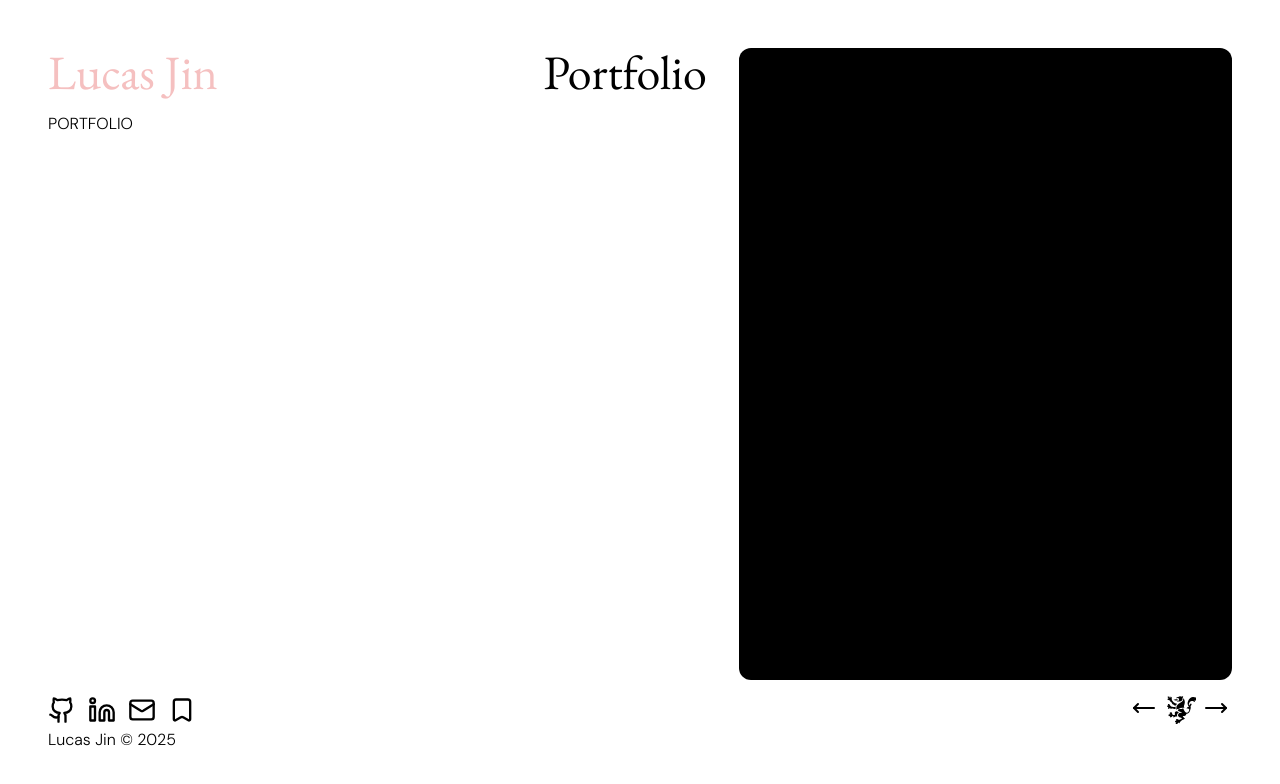
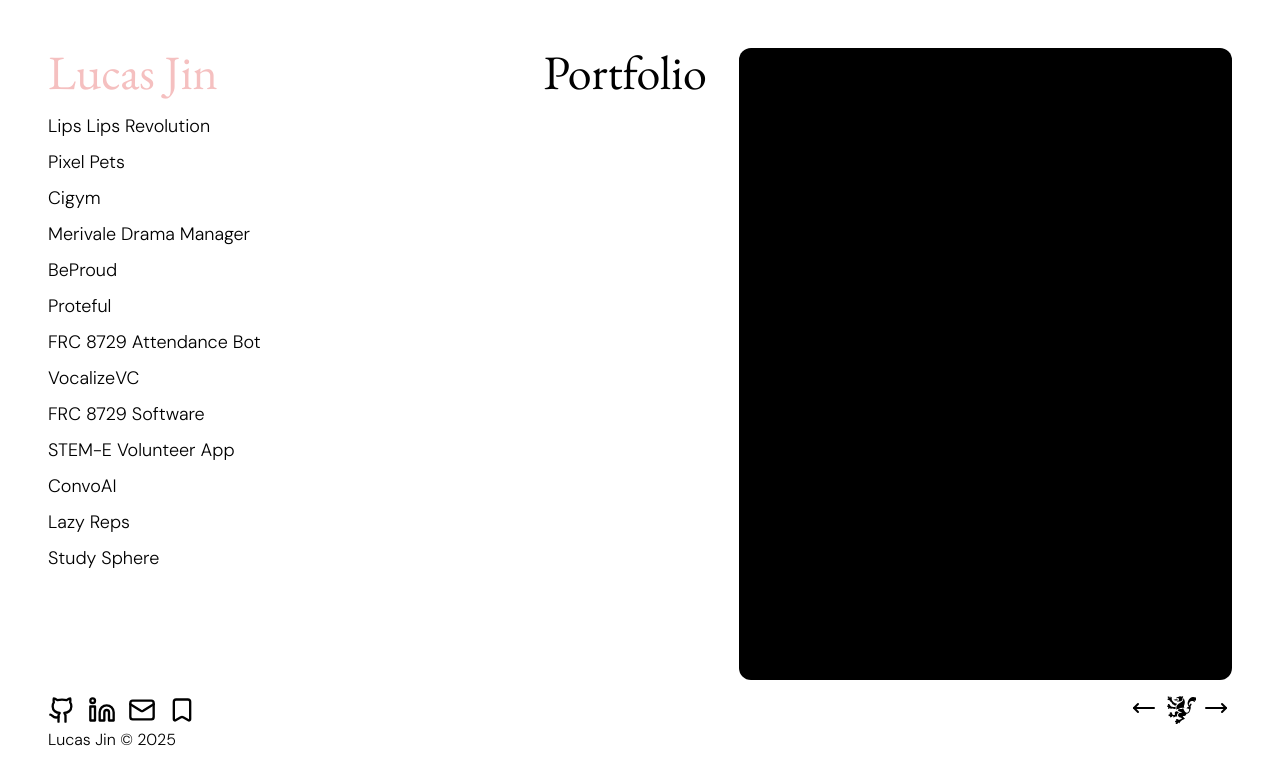
Before and after one commit to LucasHJin/portfolio-v2, a Next.js app: page /portfolio in a window 1280 px wide. Shown: the top 784 px of the page. Built offline with nearby package versions, Linux system fonts and the light colour scheme.

Commit message:
feat: project item component

```diff
--- a/src/app/portfolio/page.tsx
+++ b/src/app/portfolio/page.tsx
@@ -1,12 +1,28 @@
+"use client";
 import Navbar from "@/components/Navbar";
 import PortfolioCard from "@/components/PortfolioCard";
+import PortfolioItem from "@/components/PortfolioItem"
+import { ProjectDataType } from "@/components/PortfolioItem";
+
+import { useState } from 'react';
+import portfolioData from '@/data/portfolio.json';
 
 export default function Portfolio() {
+  const [selectedProject, setSelectedProject] = useState<ProjectDataType | null>(null);
+
   return (
     <div className="h-full w-full flex flex-row flex-nowrap gap-8">
       <div className="flex-1">
         <Navbar currPage="portfolio" />
-        PORTFOLIO
+        <div className="space-y-2">
+          {portfolioData.map((project) => (
+            <PortfolioItem
+              key={project.id}
+              project={project}
+              onSelect={setSelectedProject}
+            />
+          ))}
+        </div>
       </div>
       <PortfolioCard />
     </div>
--- /dev/null
+++ b/src/components/PortfolioItem.tsx
@@ -0,0 +1,33 @@
+export type ProjectDataType = {
+  id: number;
+  title: string;
+  description: string;
+  image: string;
+  links: {
+    github: string;
+    devpost: string;
+    livesite: string;
+  };
+  tags: string[];
+};
+
+export default function PortfolioItem({
+  project,
+  onSelect,
+}: {
+  project: ProjectDataType | null;
+  onSelect: (project: ProjectDataType) => void;
+}) {
+  if (!project) {
+    return <div>ERROR</div>;
+  }
+
+  return (
+    <div
+      onClick={() => onSelect(project)}
+      className="cursor-pointer hover:text-highlight transition-colors duration-300"
+    >
+      <p className="text-lg">{project.title}</p>
+    </div>
+  );
+}
--- /dev/null
+++ b/src/data/portfolio.json
@@ -0,0 +1,165 @@
+[
+  {
+    "id": 1,
+    "title": "Lips Lips Revolution",
+    "description": "lipsyncing karaoke game. won 'best use of mongodb' and hr for 'best use of symphonic labs api' @HTN in <36 hours. 40+ in person users. reverse engineered api to reduce latency (30s → 7s).",
+    "image": "/revolution.png",
+    "links": {
+      "github": "https://github.com/KaranChawlaD/lipslipsrevolution",
+      "devpost": "https://devpost.com/software/lipslips-revolution",
+      "livesite": "https://lipslipsrevolution.vercel.app/challenge"
+    },
+    "tags": [
+      "Next.js",
+      "Tailwind CSS",
+      "MongoDB",
+      "WebSockets",
+      "OpenAI Embeddings",
+      "Symphonic Labs API"
+    ]
+  },
+  {
+    "id": 2,
+    "title": "Pixel Pets",
+    "description": "obsidian plugin to add virtual pets to your obsidian dom. 1900+ downloads and counting. still actively maintained and updated.",
+    "image": "/pixel-pets.mp4",
+    "links": {
+      "github": "https://github.com/LucasHJin/obsidian-pets",
+      "devpost": "",
+      "livesite": "https://obsidian.md/plugins?id=pixel-pets"
+    },
+    "tags": ["Typescript", "Obsidian Plugin API", "Esbuild", "IndexedDB", "RAG"]
+  },
+  {
+    "id": 3,
+    "title": "Cigym",
+    "description": "cursor for cinematic gym videos. python script + gui to automate editing gym videos (reduce time spent by 3x). still actively maintained.",
+    "image": "/cigym.jpeg",
+    "links": {
+      "github": "https://github.com/LucasHJin/cigym",
+      "devpost": "",
+      "livesite": ""
+    },
+    "tags": ["Python", "Ffmpeg", "Whisper", "Pyside6", "OpenCV"]
+  },
+  {
+    "id": 4,
+    "title": "Merivale Drama Manager",
+    "description": "drama organization and scheduling manager for merivale hs. automated emailing to absentees with qr code attendance. containerized development with docker.",
+    "image": "/merivale.png",
+    "links": {
+      "github": "https://github.com/sky46/mhs-drama-manager",
+      "devpost": "",
+      "livesite": ""
+    },
+    "tags": ["Next.js", "Express.js", "PostgresSQL", "Docker"]
+  },
+  {
+    "id": 5,
+    "title": "BeProud",
+    "description": "platform to combat body dysmporphia. won best solo pitch @Terrahacks in 36 hours with 20+ real users.",
+    "image": "/be-proud.png",
+    "links": {
+      "github": "https://github.com/LucasHJin/terrahacks",
+      "devpost": "https://devpost.com/software/beproud",
+      "livesite": "https://beproud.vercel.app/"
+    },
+    "tags": ["Next.js", "Tailwind CSS", "Firebase", "Gemini API"]
+  },
+  {
+    "id": 6,
+    "title": "Proteful",
+    "description": "mobile app to keep protesting safe. won overall first place ($1000) @Hack404 in <24 hours. realtime updating with firebase. dynamic routing using an a* algorithm.",
+    "image": "/proteful.png",
+    "links": {
+      "github": "https://github.com/LucasHJin/Proteful",
+      "devpost": "https://devpost.com/software/temp-3m7t0b",
+      "livesite": ""
+    },
+    "tags": ["Expo", "React Native", "Firebase"]
+  },
+  {
+    "id": 7,
+    "title": "FRC 8729 Attendance Bot",
+    "description": "attendance bot to track commitment of robotics team. 90+ users.",
+    "image": "/syrc.png",
+    "links": {
+      "github": "https://github.com/Spark-Youth-Robotics-Club-8729/FRC8729_attendance_bot",
+      "devpost": "",
+      "livesite": ""
+    },
+    "tags": ["Python", "SQLite", "Sheets API", "Discord API"]
+  },
+  {
+    "id": 8,
+    "title": "VocalizeVC",
+    "description": "discord bot to provide more functionality to discord calls. includes captions, individual meeting stats, meeting summaries.",
+    "image": "/VVC.png",
+    "links": {
+      "github": "https://github.com/LucasHJin/VocalizeVC",
+      "devpost": "",
+      "livesite": ""
+    },
+    "tags": ["Python", "HTML/CSS", "Discord API", "Whisper"]
+  },
+  {
+    "id": 9,
+    "title": "FRC 8729 Software",
+    "description": "code for the 2025 frc game 'reefscape'. slew rate limited swerve drive and photonvision april tag detection.",
+    "image": "/syrc.png",
+    "links": {
+      "github": "https://github.com/Spark-Youth-Robotics-Club-8729/2025-code",
+      "devpost": "",
+      "livesite": ""
+    },
+    "tags": ["Java", "Photonvision"]
+  },
+  {
+    "id": 10,
+    "title": "STEM-E Volunteer App",
+    "description": "platform to automate volunteering and support access to stem opportunities. 1000+ future users.",
+    "image": "/steme.png",
+    "links": {
+      "github": "https://github.com/STEM-E-Youth-Career-Development-Program/volunteer-app",
+      "devpost": "",
+      "livesite": ""
+    },
+    "tags": ["Next.js", "Express.js", "Firebase", "Sheets API"]
+  },
+  {
+    "id": 11,
+    "title": "ConvoAI",
+    "description": "ai assistant to help pass interviews. provides personalized answers to both technical and behavioral interview questions in real time. made @jamhacks8.",
+    "image": "/convo.png",
+    "links": {
+      "github": "https://github.com/LucasHJin/ConvoAI",
+      "devpost": "https://dorahacks.io/buidl/13383",
+      "livesite": ""
+    },
+    "tags": ["HTML", "JS", "Tailwind CSS", "Flask", "OpenAI API"]
+  },
+  {
+    "id": 12,
+    "title": "Lazy Reps",
+    "description": "application to count your bicep curl reps for you. won solo in at-home track. idea to product in <12 hours @lazyhacks.",
+    "image": "/lazy_reps.png",
+    "links": {
+      "github": "https://github.com/LucasHJin/LazyReps",
+      "devpost": "https://dorahacks.io/buidl/20521/",
+      "livesite": ""
+    },
+    "tags": ["React.js", "FastAPI", "Tensorflow"]
+  },
+  {
+    "id": 13,
+    "title": "Study Sphere",
+    "description": "web app for studying (similar to reddit) with features like posts, comments and tags. made @uottahack6.",
+    "image": "/study_sphere.jpeg",
+    "links": {
+      "github": "https://github.com/LucasHJin/StudySphere",
+      "devpost": "https://devpost.com/software/studiessphere",
+      "livesite": ""
+    },
+    "tags": ["HTML/CSS", "JS", "Flask", "SQLAlchemy"]
+  }
+]
```
